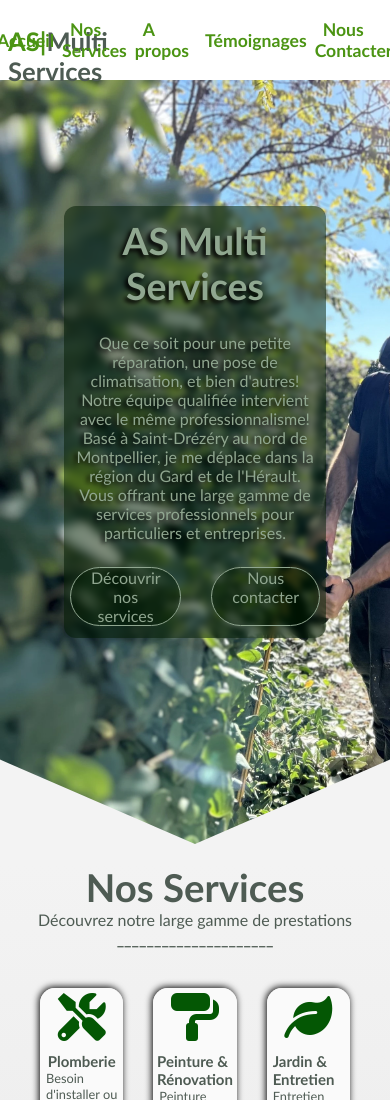
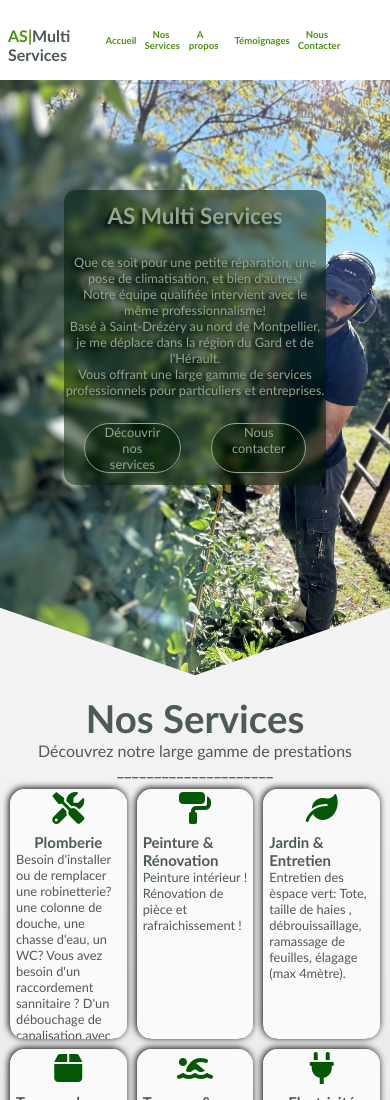
Before and after one commit to Barbara-Webcode/AS-Multi-Services, a plain HTML site: page index.html in a window 390 px wide. Shown: the top 1100 px of the page. Drawn offline with Linux system fonts and the light colour scheme.

Commit message:
de nouveau sur le responsive.. un peu trop , je fini ce que j'ai commencé et dans un prochain projet je ferais du responsvive en parrallele

```diff
--- a/style.css
+++ b/style.css
@@ -524,16 +524,14 @@ section.services {
     width: 27%;
       }
   .nav-links{
-margin: 0;
-width: 73%;
-justify-content: flex-end;
+    justify-content:space-between;
   }
   .acc-title{
     font-size: 2rem;
   }
-.acc-text{
+  .acc-text{
   font-size: 1rem;
-}
+  }
   .service-icon{
     font-size: 3rem;
     height: 58px;
@@ -569,5 +567,52 @@ justify-content: flex-end;
   }
 }
 @media screen and (max-width:900px){
+   .navbar {
+    font-size: 1rem;
+  }
+
+  .nav-links li {
+  font-size: 0.6rem;
+  }
+  .accueil{
+  height: 80vh;
+  }
+  .acc-title{
+    font-size: 1.2rem;
+  }
+  .acc-text{
+  font-size: 0.8rem;
+  }
+  .acc-btn{
+  font-size: 0.8rem;
+  }
+  .service-icon{
+    font-size: 2rem;
+    height: 38px;
+  }
+  .service-grid-container {
+    margin: 10px;
+    gap: 10px;
+  }
+  section.services {
+  min-height: 75vh;
+  }
+  .service-content {
+  height: 200px;
+  }
+.presentation-paragraphe{
+font-size: 0.8rem;
+margin: 20px auto;
+}
+.grid-entreprise{
+
+  width: 90%;
+  max-width: 1200px;
+  margin: 30px auto;
+  grid-template-columns: repeat(2,1fr);
+}
+
+
+
 
 }
```
